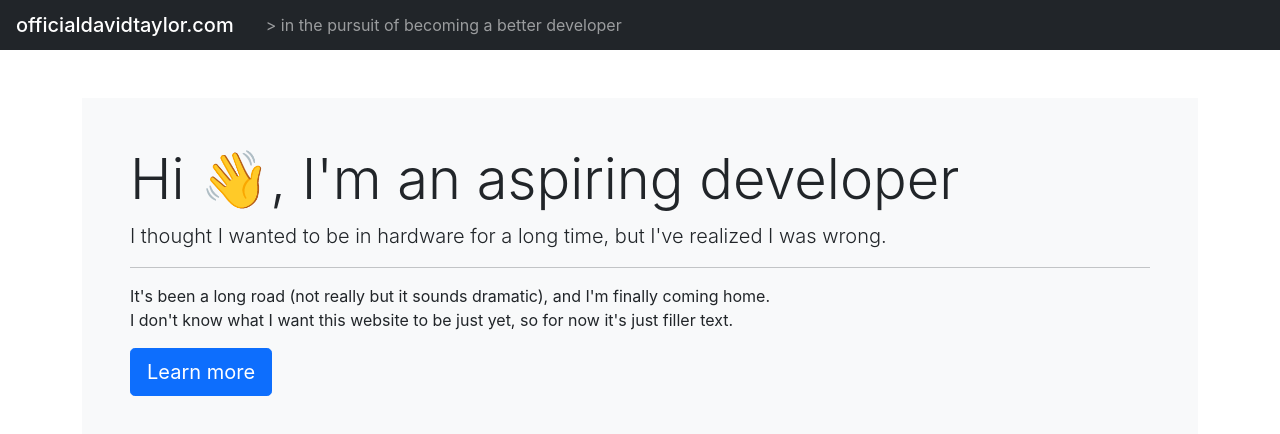
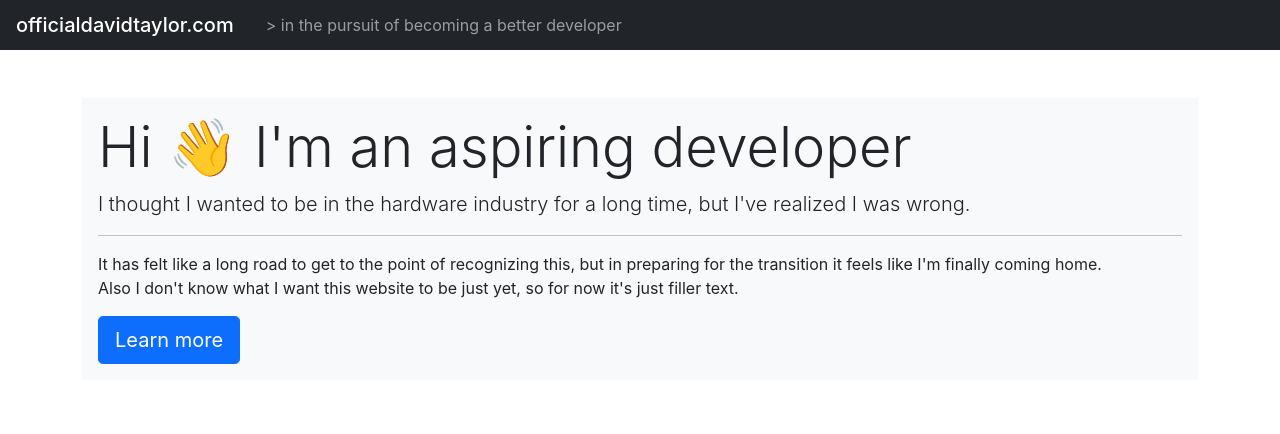
Before and after one commit to officialdavidtaylor/personal-website, a React (Create React App) app: page / in a window 1280 px wide. Shown: the top 434 px of the page. Built offline with nearby package versions, Linux system fonts and the light colour scheme.

Commit message:
minor content tweaks, change a to button

```diff
--- a/src/App.js
+++ b/src/App.js
@@ -8,17 +8,17 @@ function App() {
       <Navbar />
 
       <div class='container'>
-        <div class='jumbotron bg-light p-5 mt-5'>
-          <h1 class='display-4'>Hi 👋, I'm an aspiring developer</h1>
+        <div class='jumbotron bg-light p-3 mt-5'>
+          <h1 class='display-4'>Hi 👋 I'm an aspiring developer</h1>
           <p class='lead'>
-            I thought I wanted to be in hardware for a long time, but I've realized I was wrong.
+            I thought I wanted to be in the hardware industry for a long time, but I've realized I was wrong.
           </p>
           <hr />
           <p>
-            It's been a long road (not really but it sounds dramatic), and I'm finally coming home.<br />
-            I don't know what I want this website to be just yet, so for now it's just filler text.
+            It has felt like a long road to get to the point of recognizing this, but in preparing for the transition it feels like I'm finally coming home.<br />
+            Also I don't know what I want this website to be just yet, so for now it's just filler text.
           </p>
-          <a class='btn btn-primary btn-lg' href='#' role='button'>Learn more</a>
+          <button type='button' class='btn btn-primary btn-lg' onClick={() => alert('Thanks for your interest! I\'ll be adding new content soon!')}>Learn more</button>
         </div>
       </div>
     </>
```
